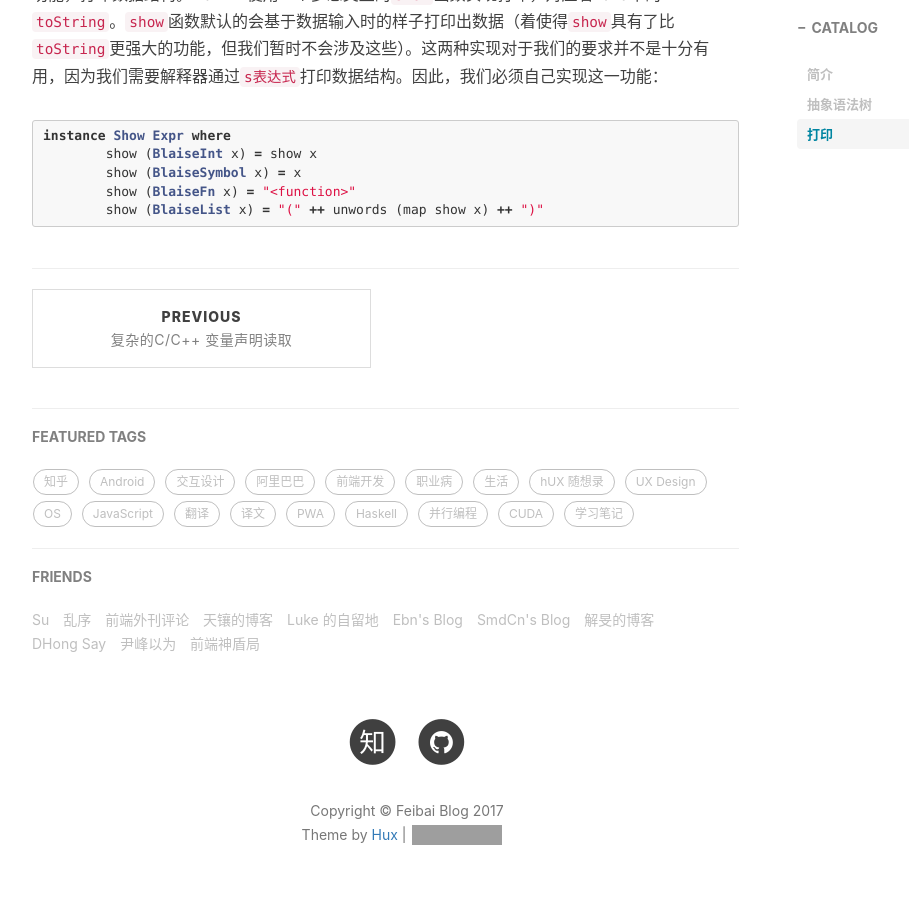
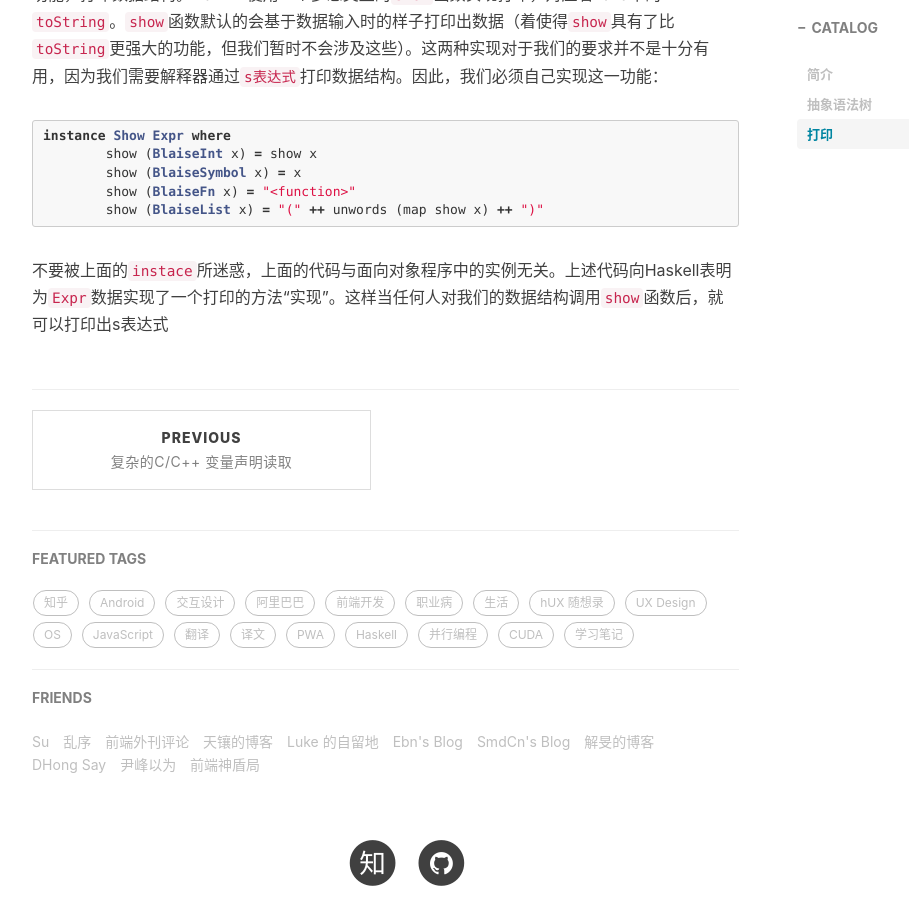
Before and after one commit to FeibHwang/my_Blog, a Jekyll site: the page built from _posts/2017-05-16-Lisp-Interpreter-in-Haskell.markdown, in a window 1280 px wide and 900 px high, scrolled down 2839 px. Shown: the whole window, without its empty margins (233-1142 px from the left). Built offline with Jekyll 4.4.1, drawn with Linux system fonts in a browser that asks for light colours; nearby versions of some CDN libraries; comment, search, counter and statistics services are not loaded; grey boxes are pictures that could not be loaded.

Commit message:
keep posting...

```diff
--- a/_posts/2017-05-16-Lisp-Interpreter-in-Haskell.markdown
+++ b/_posts/2017-05-16-Lisp-Interpreter-in-Haskell.markdown
@@ -99,3 +99,5 @@ instance Show Expr where
         show (BlaiseList x) = "(" ++ unwords (map show x) ++ ")"
 
 {% endhighlight %}
+
+不要被上面的`instace`所迷惑，上面的代码与面向对象程序中的实例无关。上述代码向Haskell表明为`Expr`数据实现了一个打印的方法“实现”。这样当任何人对我们的数据结构调用`show`函数后，就可以打印出s表达式
```
